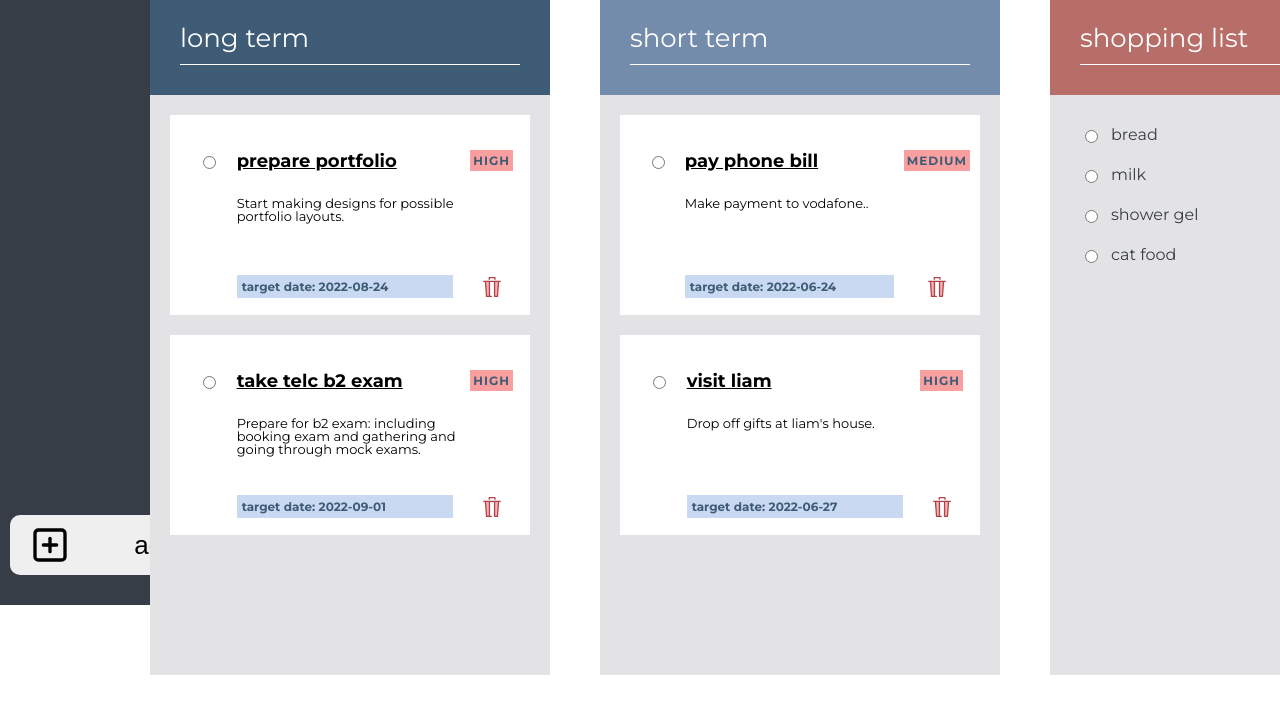
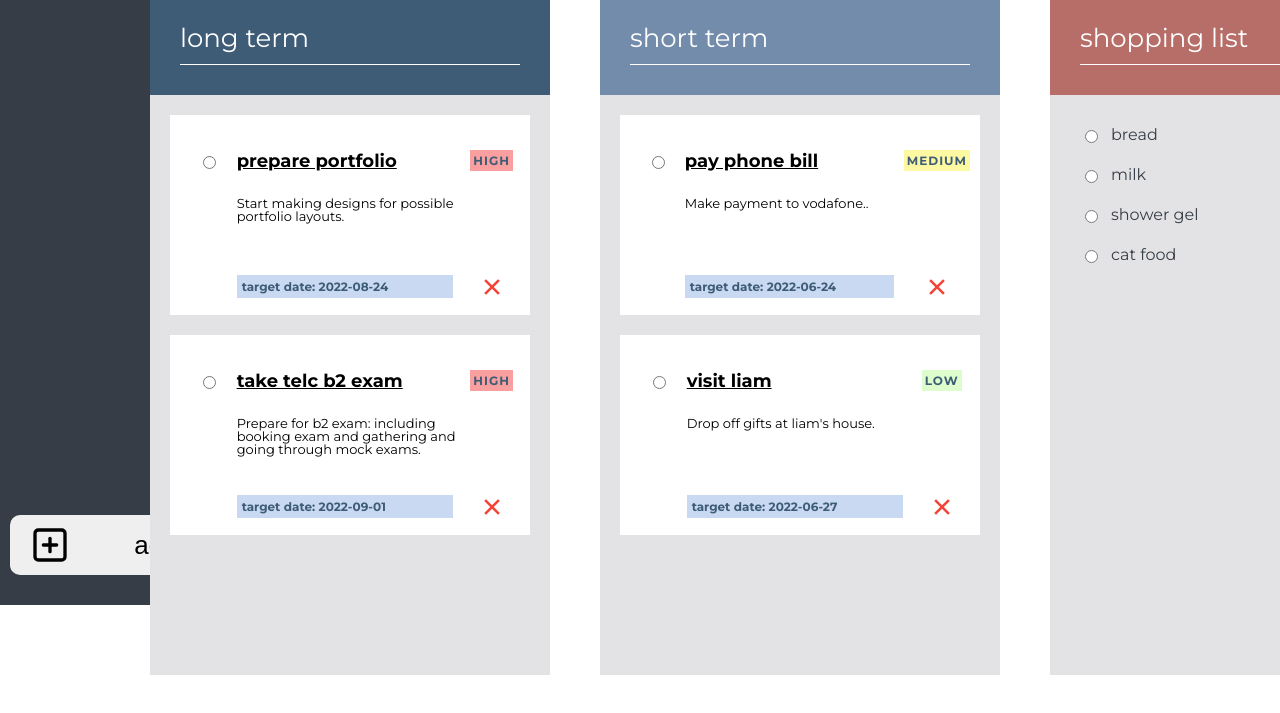
Before and after one commit to as-bowley/todo-list, a website built with webpack: page src/template.html in a window 1280 px wide. Shown: the part 195-908 px from the top of the page. Built offline with nearby package versions, Linux system fonts and the light colour scheme.

Commit message:
add conditional for priority background colour on display

```diff
--- a/src/modules/listArrays.js
+++ b/src/modules/listArrays.js
@@ -25,7 +25,7 @@ export const longListModule = (function() {
 })();
 
 export const shortListModule = (function() {
-  const _shortList = [{title: 'pay phone bill', desc: 'Make payment to vodafone..', priority: 'medium', date: '2022-06-24'}, {title: 'visit liam', desc: "Drop off gifts at liam's house.", priority: 'high', date: '2022-06-27'}];
+  const _shortList = [{title: 'pay phone bill', desc: 'Make payment to vodafone..', priority: 'medium', date: '2022-06-24'}, {title: 'visit liam', desc: "Drop off gifts at liam's house.", priority: 'low', date: '2022-06-27'}];
 
   const shortListSet = (listItem) => {
     _shortList.push(listItem);
--- a/src/modules/listDom.js
+++ b/src/modules/listDom.js
@@ -58,7 +58,14 @@ export function displayLongList() {
     const priority = document.createElement('div');
     priority.classList.add('list-item-prio');
     const priorityDiv = document.createElement('div');
-    priorityDiv.classList.add('list-item-prio-div')
+    priorityDiv.classList.add('list-item-prio-div');
+    if (list[i].priority == 'high') {
+      priorityDiv.classList.add('high-priority');
+    } else if (list[i].priority == 'medium') {
+      priorityDiv.classList.add('medium-priority');
+    } else {
+      priorityDiv.classList.add('low-priority');
+    };
     priorityDiv.innerText = `${list[i].priority}`;
     priority.appendChild(priorityDiv);
 
@@ -140,6 +147,13 @@ export function displayShortList() {
     priority.classList.add('list-item-prio');
     const priorityDiv = document.createElement('div');
     priorityDiv.classList.add('list-item-prio-div')
+    if (list[i].priority == 'high') {
+      priorityDiv.classList.add('high-priority');
+    } else if (list[i].priority == 'medium') {
+      priorityDiv.classList.add('medium-priority');
+    } else {
+      priorityDiv.classList.add('low-priority');
+    };
     priorityDiv.innerText = `${list[i].priority}`;
     priority.appendChild(priorityDiv);
 
--- a/src/style.scss
+++ b/src/style.scss
@@ -332,10 +332,18 @@ body {
     text-transform: uppercase;
     letter-spacing: 1px;
     .list-item-prio-div {
-      background-color: #FA9F9F;
       color: #3E5C76;
       padding: 3px;
       font-weight: 700;
+    }
+    .list-item-prio-div.high-priority {
+      background-color: #FA9F9F;
+    }
+    .list-item-prio-div.medium-priority {
+      background-color: #FDF9A3;
+    }
+    .list-item-prio-div.low-priority {
+      background-color: #DDFDCD;
     }
   }
   .list-item-date {
@@ -351,10 +359,10 @@ body {
   }
   .list-item-delete {
     grid-area: delete;
-    background: url(./img/delete.svg);
+    background: url(./img/delete-button4.png);
     background-size: contain;
-    width: 20px;
-    height: 20px;
+    width: 24px;
+    height: 24px;
     border: 1px solid #373D46 ;
     cursor: pointer;
     border: none;
@@ -384,7 +392,7 @@ body {
   }
   button {
     margin-left: auto;
-    background: url(./img/delete.svg);
+    background: url(./img/delete-button4.png);
     background-size: contain;
     width: 20px;
     height: 20px;
```
Also changed, not shown: dist/6ef95faafe42a0a74fec.png (added), dist/f1fbda8cde673067dad0.svg (deleted), src/img/delete-button4.png (added), 1 other file.
